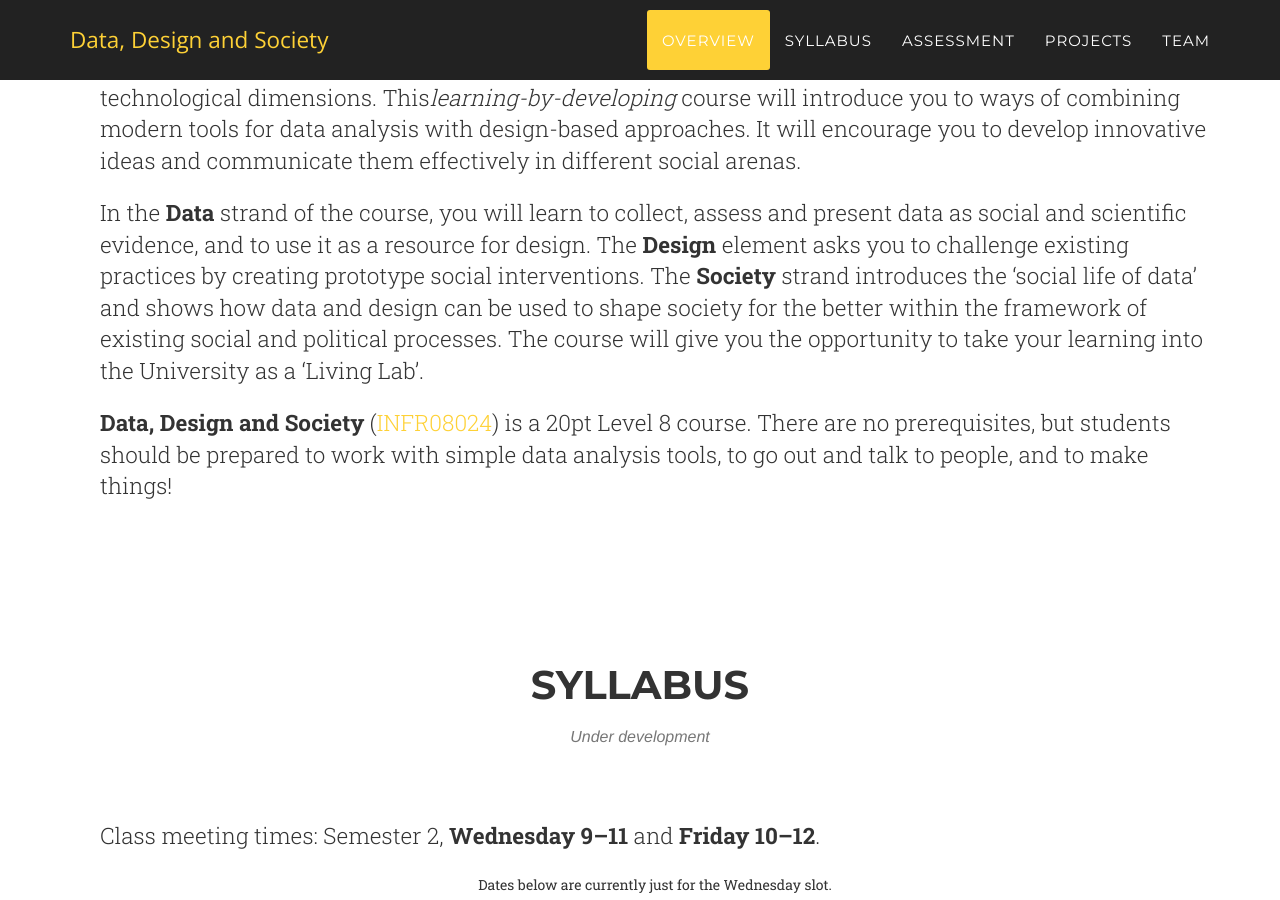
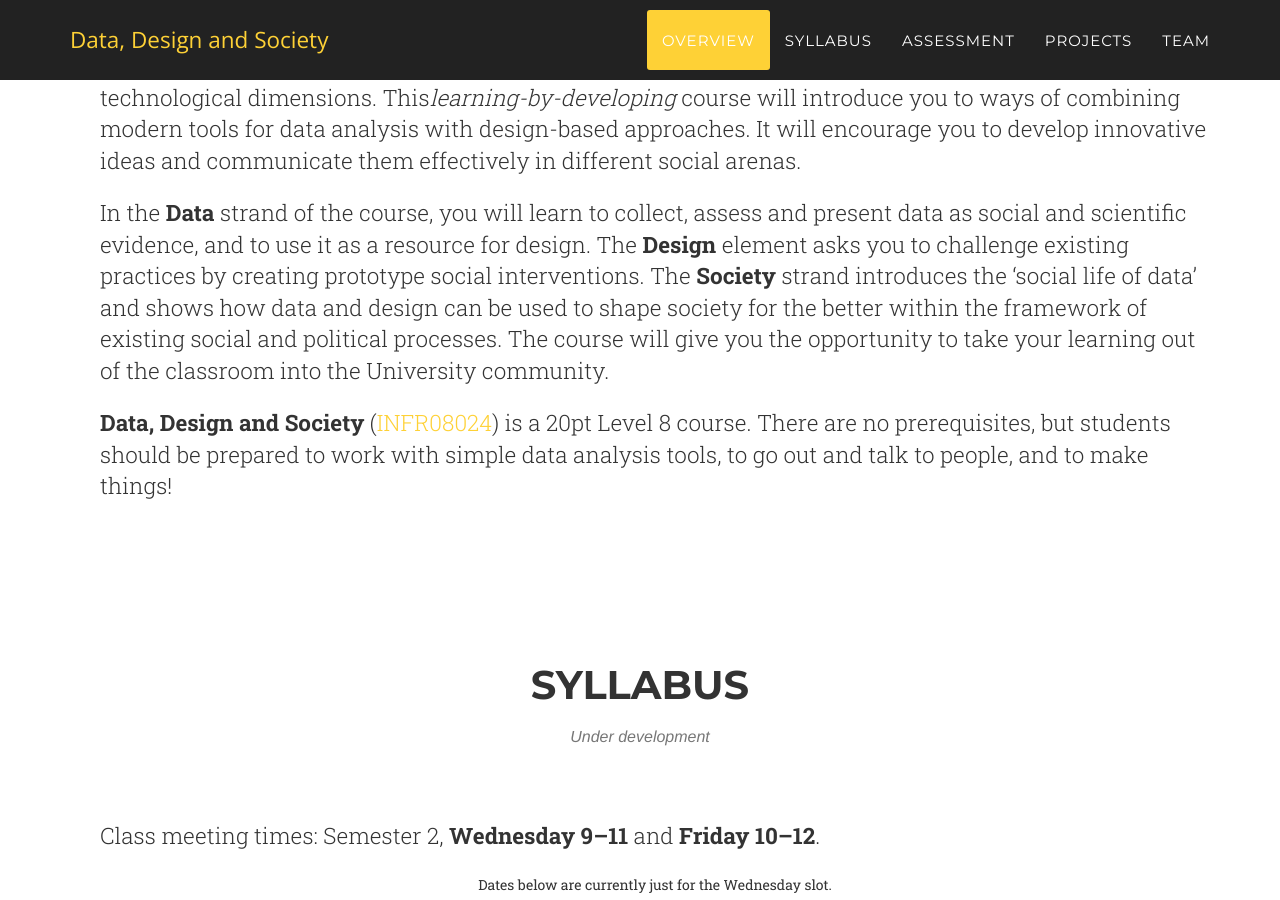
Before and after one commit to edinburghlivinglab/dds, a Jekyll site: the page built from index.html, in a window 1280 px wide and 900 px high, scrolled down 916 px. Built offline with Jekyll 4.4.1, drawn with Linux system fonts in a browser that asks for light colours; nearby versions of some CDN libraries; some web fonts are replaced.

Commit message:
delete reference to living lab

```diff
--- a/_includes/overview.html
+++ b/_includes/overview.html
@@ -30,8 +30,11 @@
 					creating prototype social interventions. The <b>Society</b> strand introduces
 					the ‘social life of data’ and shows how data and design can be used to shape
 					society for the better within the framework of existing social and political
-					processes. The course will give you the opportunity to take your learning into
-					the University as a ‘Living Lab’.</p>
+					processes. The course will
+					give you the opportunity to
+					take your learning out of the
+					classroom into
+					the University community.</p>
 
 				<p class="lead"><b>Data, Design and Society</b>
 					(<a href="https://path.is.ed.ac.uk/courses/INFR08024_SV1_SEM2" >INFR08024</a>)
```
